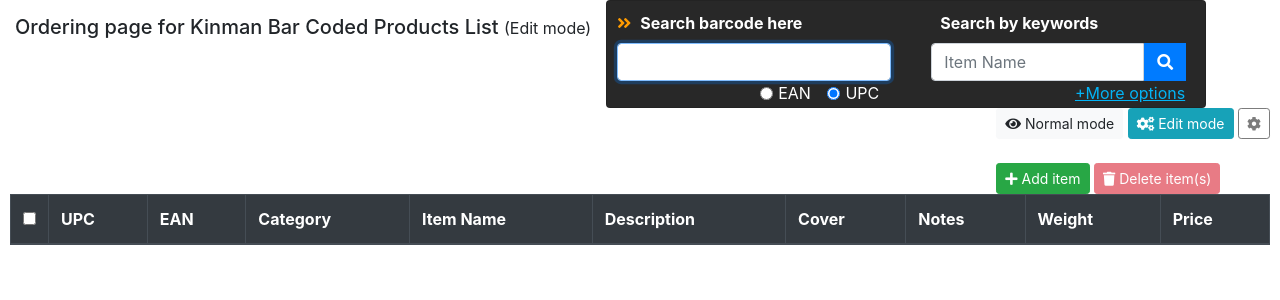
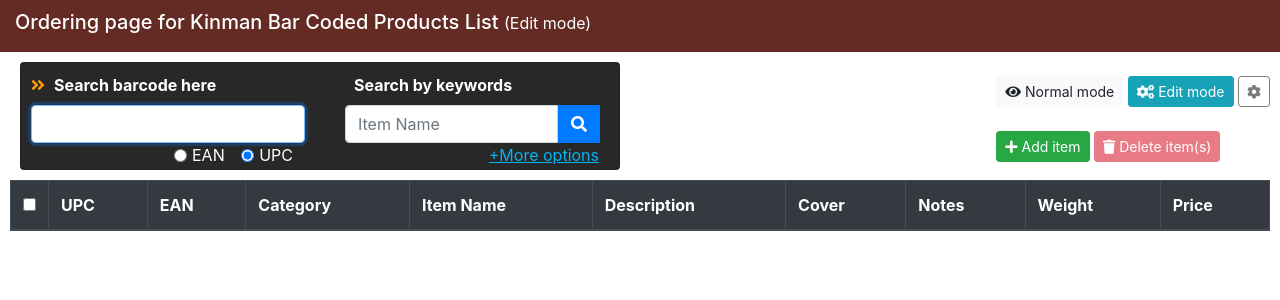
Before and after one commit to kinmaninc/kinmanbarcodedlist, a PHP site: page /index_maintenance.php in a window 1280 px wide. Shown: the top 300 px of the page. Run offline with PHP 8.4, Linux system fonts and the light colour scheme; the visitor is signed in with stand-in values (Sample User, id 1); data that the repository does not hold is empty; some libraries are stand-ins or nearby versions.

Commit message:
changed header and search l;ayout

```diff
--- a/index_maintenance.php
+++ b/index_maintenance.php
@@ -32,7 +32,7 @@
     </div>
 
 
-    <div class="card sticky-top searchDiv float-left" id="searchDiv">
+		<div class="card sticky-top searchDiv float-left sticky-top" id="searchDiv">
 			<div class="row">
 				<div class="col-lg-6 col-xs-12">
 					<div class="form-group">
@@ -53,7 +53,7 @@
 						</div>
 				</div>
 				<div class="col-lg-6 col-xs-12" id="search_item_group">
-		    	<div class="form-group" id="moreoptions_div" style="background-color:#282828; padding-right: 10px; padding-left: 10px; padding-bottom: 10px; height: 90px;">
+					<div class="form-group" id="moreoptions_div" style="background-color:#282828; padding-right: 10px; padding-left: 10px; height: auto; display: block;">
 						&nbsp;
 						<label id="search_label"><strong>Search by keywords</strong></label>
 
@@ -78,7 +78,6 @@
 				</div>
 			</div>
 		</div>
-
 
 
 
@@ -118,14 +117,16 @@
 
 						<br>
 						<div class="row">
-							<div class="col-lg-12 col-xs-12">
+							<div class="col-lg-12 col-xs-12 btn-white">
+								<button class="btn btn-outline-light btn-sm btn-block lightbutton" onclick="search_method2('duplicates');">Check for duplicate</button>
+							</div>
+							<div class="col-lg-12 col-xs-12 btn-white">
 								<button class="btn btn-outline-light btn-sm btn-block lightbutton" onclick="showSnackbar(`Pending work...`,`black`);show_settings(0);">Add Bulk items (Import)</button>
-
 							</div>
-							<div class="col-lg-12 col-xs-12">
+							<div class="col-lg-12 col-xs-12 btn-white">
 								<button class="btn btn-outline-light btn-sm btn-block lightbutton" data-toggle="modal" data-target="#update_import_modal" onclick="show_settings(0)">Update Bulk items (Import)</button>
 							</div>
-							<div class="col-lg-12 col-xs-12">
+							<div class="col-lg-12 col-xs-12 btn-white">
 								<form method="get" action="dist/phpspreadsheet/export_database.php">
                   <button type="submit" class="btn btn-outline-light btn-sm btn-block lightbutton">Export database (Export)</button>
                 </form>
@@ -1072,6 +1073,33 @@
 			$('#search_Modal').modal("show");
 		}
 	}
+
+	if(mode == 'duplicates'){
+
+			alert('work in progress');
+			// if(!isEmpty(search_val)){
+			// 	search_history_single = search_val;
+			// 	$('#search_Modal').modal("show");
+
+			// 	$.ajax({
+			// 		url: "controller/action.php",
+			// 		type: "POST",
+			// 		data: {action: "search_item_single", search: search_val},
+			// 		beforeSend: function(){
+			// 			$('#search_results').html('Searching...');
+			// 		},
+			// 		success: function(data){
+			// 			$('#search_results').html(data);
+			// 		}
+			// 	});
+			// }else{
+			// 	search_history_single = "";
+			// 	$('#search_results').html("");
+			// 	removeHighlight();
+
+			// }
+
+	}
 }
 
 function scrollToRow(upc){
@@ -1089,13 +1117,16 @@
 		$('#showmoreoptlink').attr("onclick", "showmoreopt(1);");
 		$('#showmoreoptlink').html('-Less options');
 		$('#littlesearchbtn').hide();
-		$('#moreoptions_div').css("height", "330px");
+		$("#moreoptions_div").css("padding-bottom", "10px");
+
+		//$('#moreoptions_div').css("height", "330px");
 	}else{
 		$('#search_more_options').hide();
 		$('#showmoreoptlink').attr("onclick", "showmoreopt(0);");
 		$('#showmoreoptlink').html('+More options');
 		$('#littlesearchbtn').show();
-		$('#moreoptions_div').css("height", "90px");
+		$("#moreoptions_div").css("padding-bottom", "0px");
+		//$('#moreoptions_div').css("height", "90px");
 	}
 }
 
--- a/link.php
+++ b/link.php
@@ -98,14 +98,29 @@
 }
 
 #pagetitle {
-    padding: 15px;
-    float: left;
-    padding: 15px;
+    color: white;
+    padding-top: 10px;
+    padding-bottom: 10px;
+    padding-left: 15px;
+    padding-right: 15px;
+    background:rgb(99 43 35);
+    width: 100%;
 }
+#searchmaincontainer{
+    margin-top: 10px;
+    width: 100%;
+    display: inline-block;
+}
+
+
+#search_more_options > input {
+  /* margin-bottom: 5px; */
+}
+
 .searchDiv {
   z-index: 2;
-    float: left;
-    left: 20px;
+  float: left;
+  left: 20px;
   right: 20px;
   width: 600px;
   height: 108px;
@@ -113,7 +128,10 @@
   padding-bottom: 0px;
   background-color: #282828;
   color: white;
+  margin-top: 10px;
+  margin-bottom: 10px;
 }
+
 .sDiv_hide{
   cursor: pointer;
   color: #FF9B00;
@@ -152,13 +170,15 @@
   border-radius: 5px; /* Rounded borders */
   padding: 16px; /* Padding */
   position: fixed; /* Sit on top of the screen */
-  z-index: 1; /* Add a z-index if needed */
+  z-index: 5; /* Add a z-index if needed */
   right: 1%; /* Center the snackbar */
   top: 30px; /* 30px from the bottom */
   height: 50px;
 
 }
-
+.btn-white {
+  margin: 1px;
+}
 
 /* Show the snackbar when clicking on a button (class added with JavaScript) */
 #snackbar.show {
@@ -265,6 +285,7 @@
 }
 
 .discounttooltipsy{
+  color: black;
   margin: 5px;
   z-index: 3;
   position: absolute;
```
Lines whose indentation alone changed are shown as unchanged.
